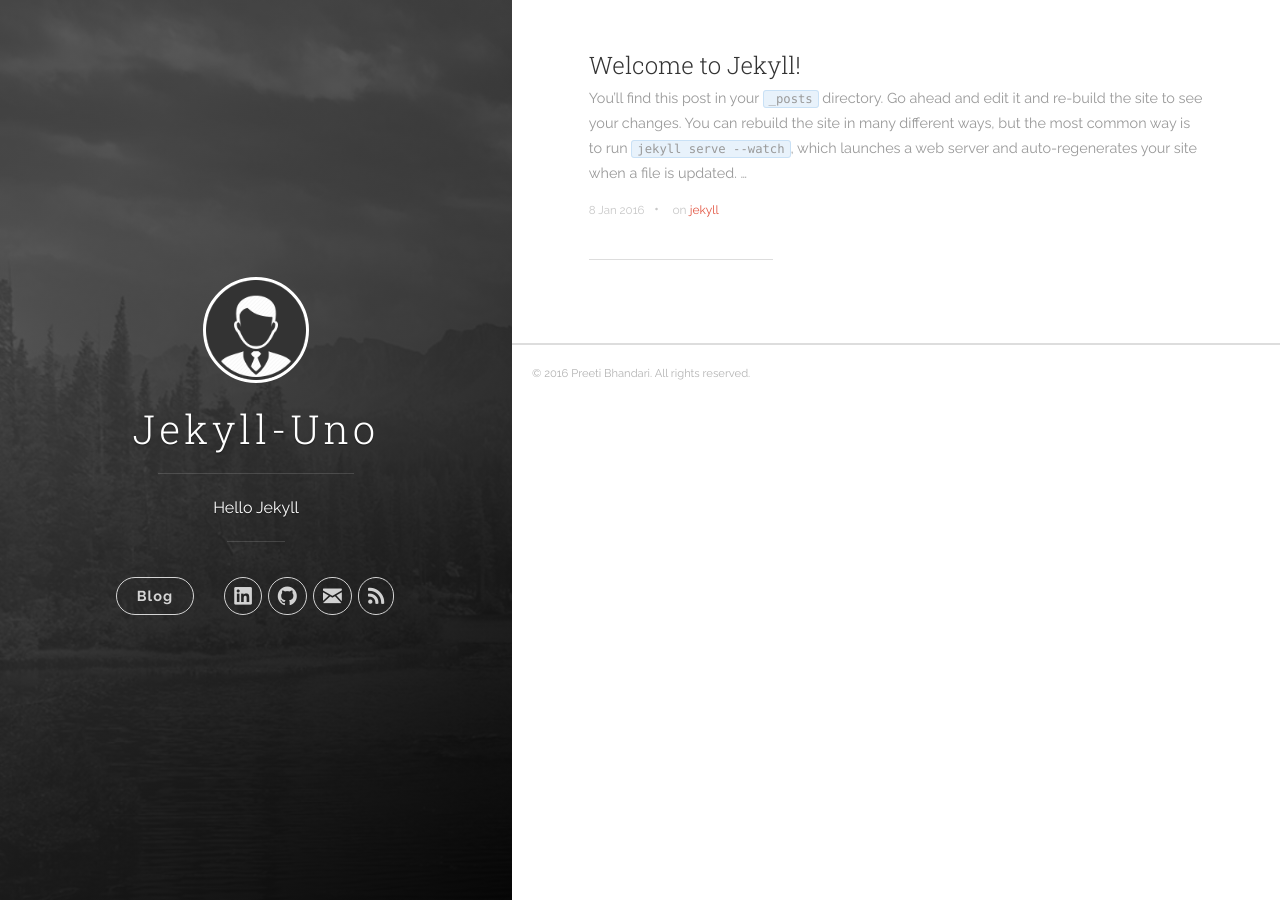
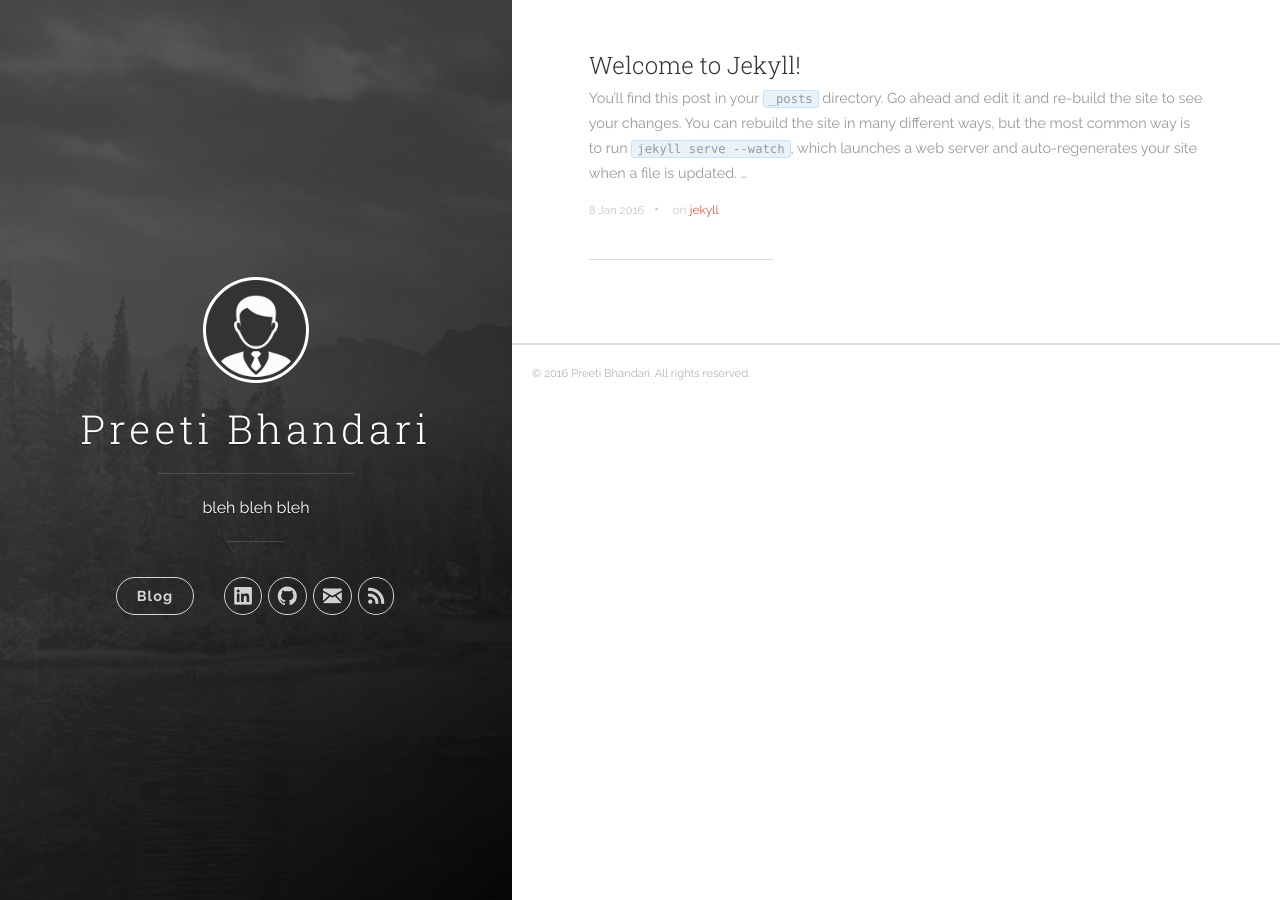
Before and after one commit to preeti1205/preeti1205.github.io, a Jekyll site: the page built from index.html, in a window 1280 px wide. Built offline with Jekyll 4.4.1, drawn with Linux system fonts in a browser that asks for light colours; nearby versions of some CDN libraries; the list of posts is cut into pages by our own code.

Commit message:
Update _config.yml

```diff
--- a/_config.yml
+++ b/_config.yml
@@ -1,6 +1,6 @@
 # Site settings
-title: Jekyll-Uno
-description: 'Hello Jekyll'
+title: Preeti Bhandari
+description: 'bleh bleh bleh'
 url: 'http://preetibhandari.com'
 baseurl: '/'
 # google_analytics: 'UA-XXXXXX-X'
```
